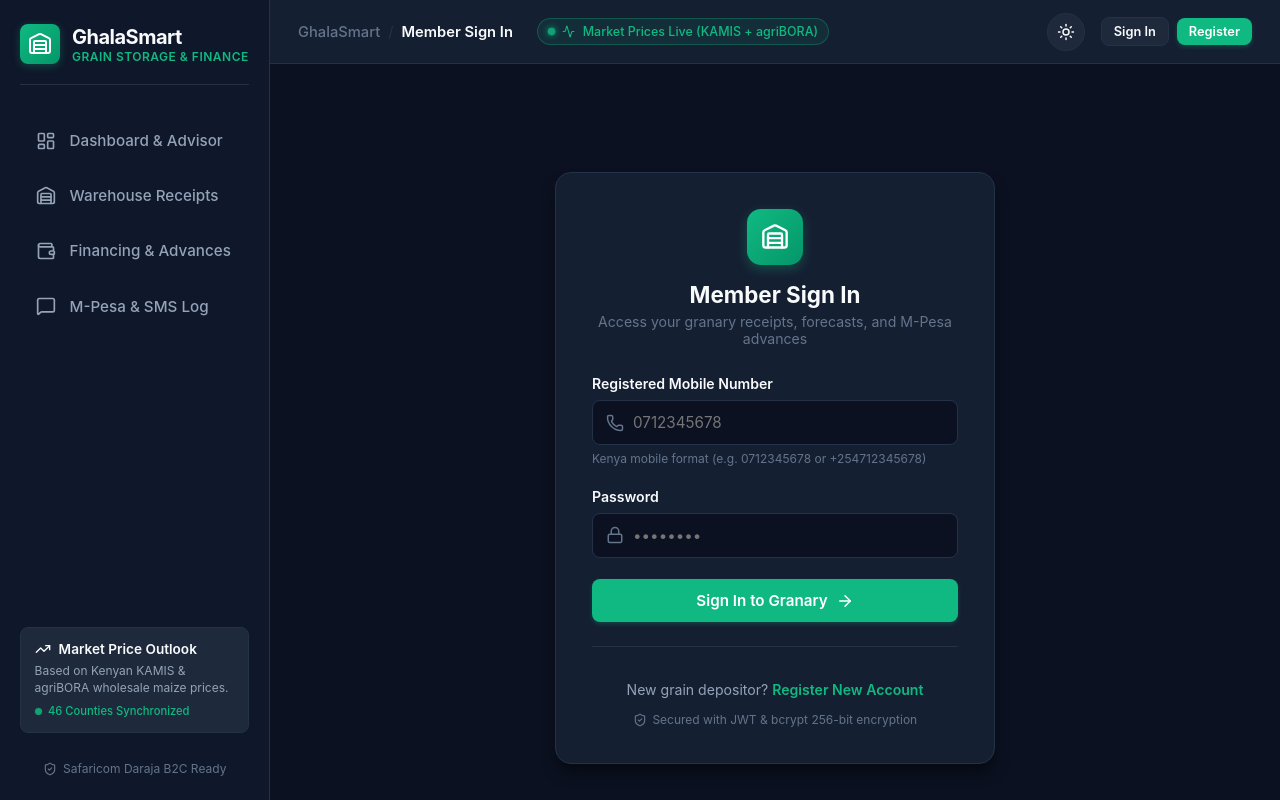
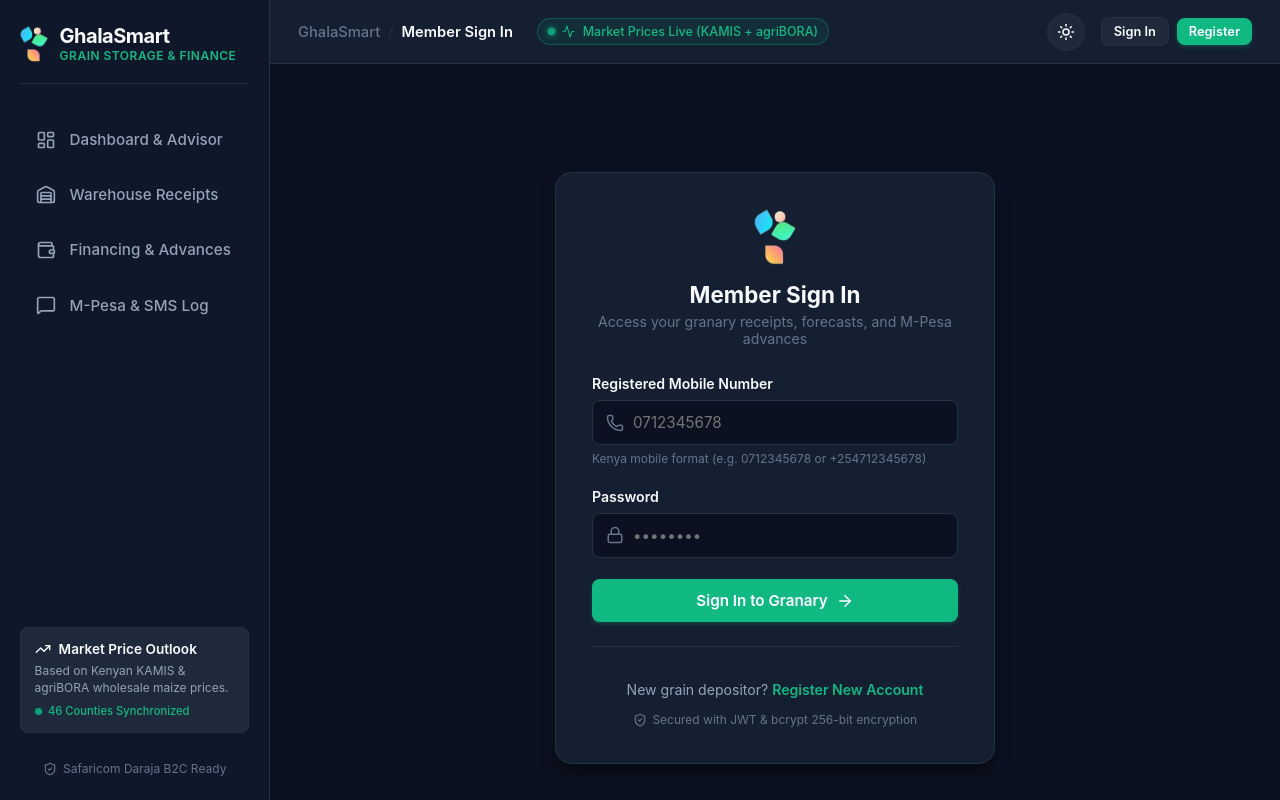
Before and after one commit to popsy-jeff/GhalaSmart, a React (Vite) app in the folder frontend/: page /login in a window 1280 px wide. Built offline with nearby package versions, Linux system fonts and the light colour scheme.

Commit message:
Add GhalaSmart logo and use it in the sidebar, sign-in pages and browser tab

```diff
--- a/frontend/index.html
+++ b/frontend/index.html
@@ -3,6 +3,7 @@
   <head>
     <meta charset="UTF-8" />
     <meta name="viewport" content="width=device-width, initial-scale=1.0" />
+    <link rel="icon" type="image/png" href="/logo.png" />
     <title>GhalaSmart - Grain Storage & Financing</title>
   </head>
   <body>
--- a/frontend/src/App.css
+++ b/frontend/src/App.css
@@ -91,14 +91,15 @@
 }
 
 .logo-icon {
-  background: linear-gradient(135deg, #10b981, #059669);
-  color: white;
-  padding: 0.5rem;
-  border-radius: var(--border-radius-sm);
   display: flex;
   align-items: center;
   justify-content: center;
-  box-shadow: 0 2px 8px rgba(16, 185, 129, 0.3);
+}
+
+.brand-logo-img {
+  height: 36px;
+  width: auto;
+  display: block;
 }
 
 .logo-text {
@@ -2736,16 +2737,16 @@
 }
 
 .auth-logo-badge {
-  width: 56px;
-  height: 56px;
-  border-radius: 14px;
-  background: linear-gradient(135deg, #10b981, #059669);
-  color: white;
   display: flex;
   align-items: center;
   justify-content: center;
   margin: 0 auto 1rem auto;
-  box-shadow: 0 4px 12px rgba(16, 185, 129, 0.3);
+}
+
+.auth-logo-img {
+  height: 56px;
+  width: auto;
+  display: block;
 }
 
 .auth-header h2 {
--- a/frontend/src/components/Sidebar.tsx
+++ b/frontend/src/components/Sidebar.tsx
@@ -19,7 +19,7 @@
       {/* Brand Header */}
       <div className="sidebar-logo">
         <div className="logo-icon">
-          <Warehouse size={24} />
+          <img src="/logo.png" alt="GhalaSmart" className="brand-logo-img" />
         </div>
         <div className="logo-text">
           <span className="brand-name">GhalaSmart</span>
--- a/frontend/src/pages/LoginPage.tsx
+++ b/frontend/src/pages/LoginPage.tsx
@@ -1,6 +1,6 @@
 import React, { useState } from 'react';
 import { Link, useNavigate, useLocation } from 'react-router-dom';
-import { Warehouse, Phone, Lock, ArrowRight, Loader2, ShieldCheck, AlertCircle } from 'lucide-react';
+import { Phone, Lock, ArrowRight, Loader2, ShieldCheck, AlertCircle } from 'lucide-react';
 import { useAuth } from '../context/AuthContext';
 
 export const LoginPage: React.FC = () => {
@@ -40,7 +40,7 @@
         {/* Brand Header */}
         <div className="auth-header">
           <div className="auth-logo-badge">
-            <Warehouse size={28} />
+            <img src="/logo.png" alt="GhalaSmart" className="auth-logo-img" />
           </div>
           <h2>Member Sign In</h2>
           <p className="auth-subtitle">Access your granary receipts, forecasts, and M-Pesa advances</p>
--- a/frontend/src/pages/RegisterPage.tsx
+++ b/frontend/src/pages/RegisterPage.tsx
@@ -1,7 +1,6 @@
 import React, { useState, useEffect } from 'react';
 import { Link, useNavigate } from 'react-router-dom';
 import {
-  Warehouse,
   User,
   Phone,
   Lock,
@@ -75,7 +74,7 @@
         {/* Brand Header */}
         <div className="auth-header">
           <div className="auth-logo-badge">
-            <Warehouse size={28} />
+            <img src="/logo.png" alt="GhalaSmart" className="auth-logo-img" />
           </div>
           <h2>Join GhalaSmart Network</h2>
           <p className="auth-subtitle">
```
Also changed, not shown: frontend/public/logo.png (added).
